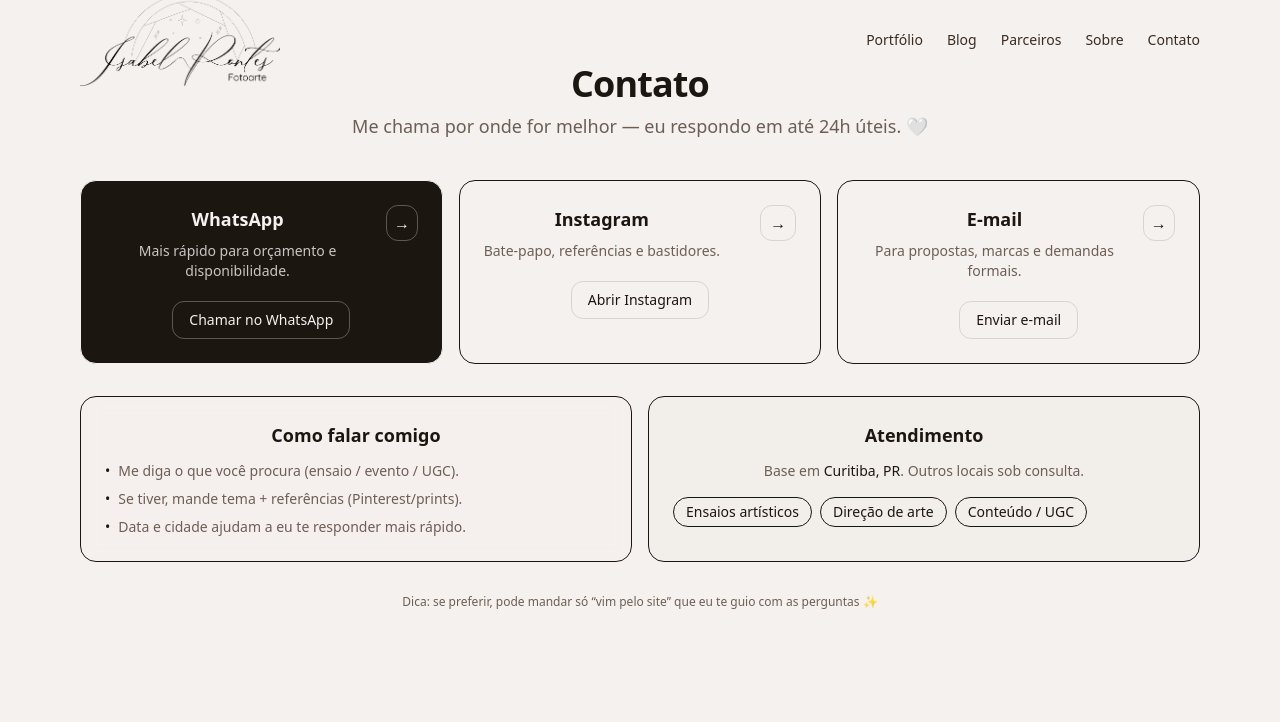
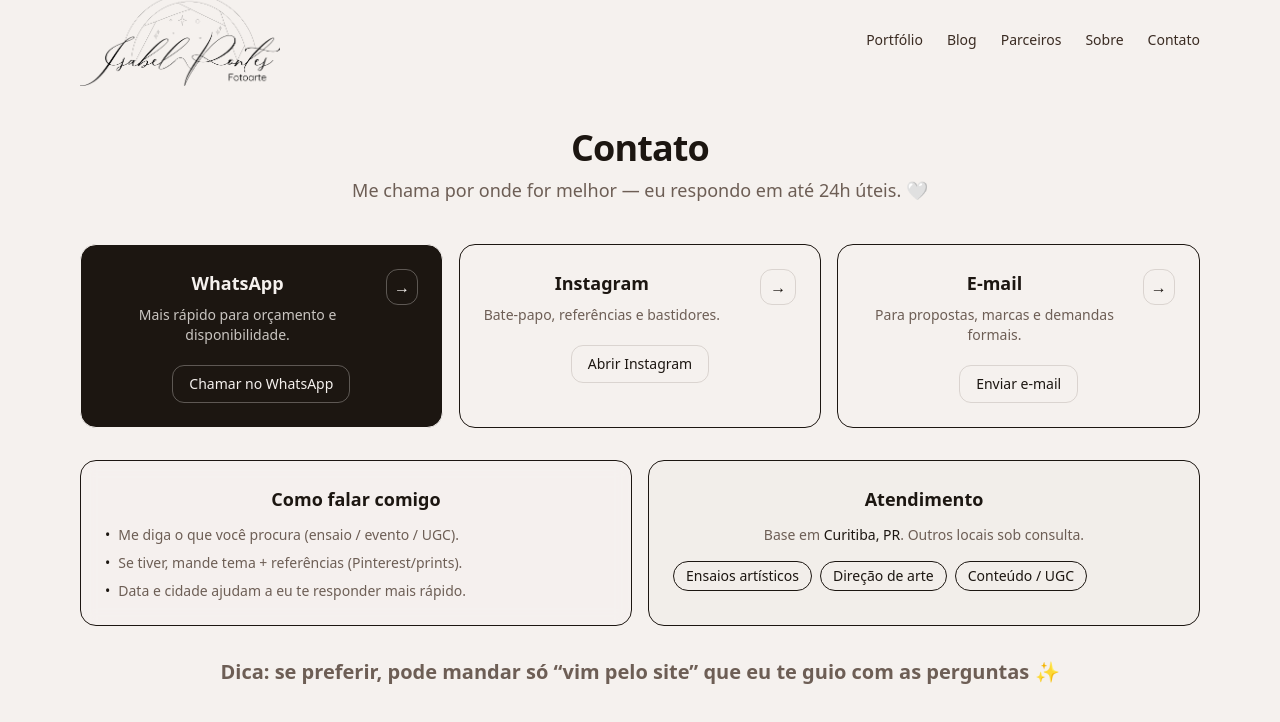
Before and after one commit to JoaoVictorCarvalho07/site-da-bebel, a React (Vite) app in the folder siteIsabelPontes/: page /contato in a window 1280 px wide. Shown: the top 722 px of the page. Built offline with nearby package versions, Linux system fonts and the light colour scheme.

Commit message:
fix: ok esse é o ultimo por hj so um padding errado

```diff
--- a/siteIsabelPontes/src/pages/ContactSection.tsx
+++ b/siteIsabelPontes/src/pages/ContactSection.tsx
@@ -16,7 +16,7 @@ export default function ContactSection() {
   )}&body=${encodeURIComponent('Oi! Vim pelo seu site ✨\n\nQuero falar sobre:\n')}`;
 
   return (
-    <section id="contato" className="w-full">
+    <section id="contato" className="w-full pt-12 sm:pt-16">
       <div className="mx-auto max-w-6xl px-4 py-12 md:py-16 ">
         {/* Header */}
         <div className="mb-8 md:mb-10">
@@ -98,7 +98,7 @@ export default function ContactSection() {
         </div>
 
         {/* Rodapé pequeno */}
-        <p className="mt-8 text-xs text-muted-foreground">
+        <p className="mt-8 text-xl font-bold text-muted-foreground">
           Dica: se preferir, pode mandar só “vim pelo site” que eu te guio com
           as perguntas ✨
         </p>
```
